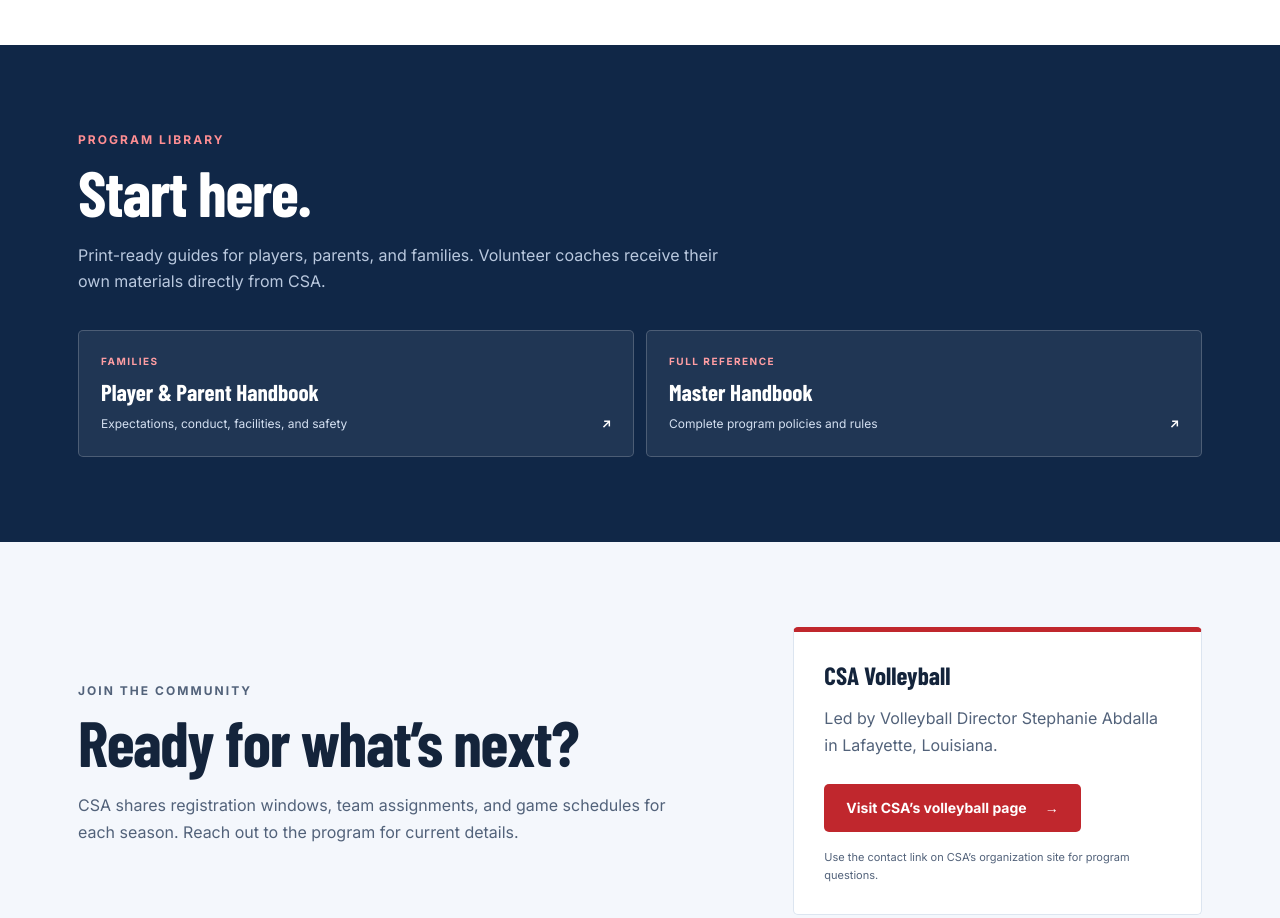
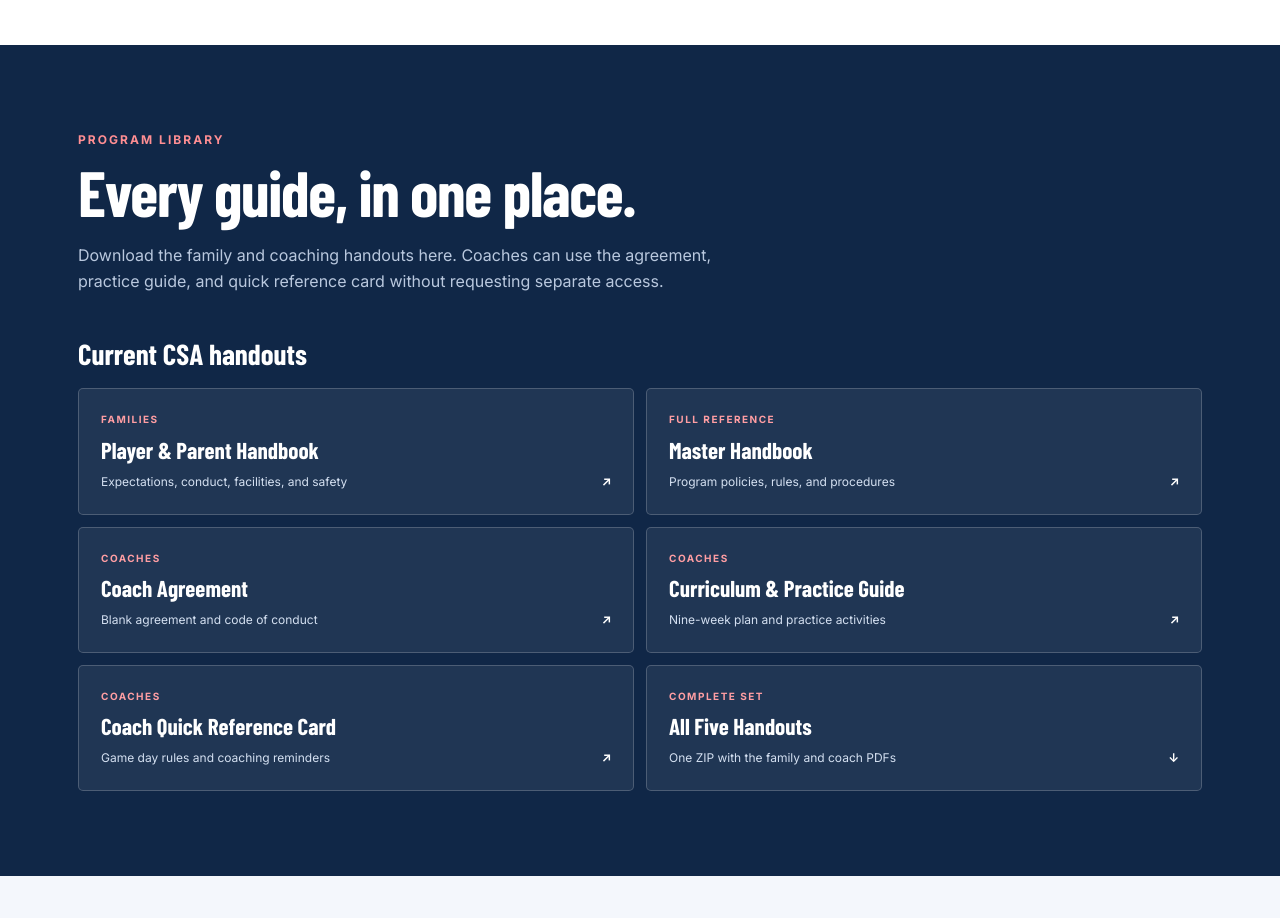
Before and after one commit to OrangeOnyx/csa-volleyball-site, a plain HTML site: page website/index.html in a window 1280 px wide. Shown: the part 2760-3678 px from the top of the page. Drawn offline with nearby package versions, Linux system fonts and the light colour scheme; a web font is replaced by a local one.

Commit message:
Publish all five CSA Volleyball handouts

```diff
--- a/website/index.html
+++ b/website/index.html
@@ -44,7 +44,17 @@
     </div></section>
     <section class="section pale" id="season"><div class="wrap split"><div><p class="kicker">FALL + SPRING</p><h2>A season with a plan.</h2><p>The program handbooks describe a nine-week season with one practice per week and an end-of-season tournament. Coaches use a progression that moves from fundamentals into team play.</p><a class="text-link" href="resources/CSA_Volleyball_Master_Handbook.pdf">Read the program handbook <span aria-hidden="true">→</span></a></div><div class="season-panel"><div class="season-line"><strong>Weeks 1–3</strong><span>Foundation: movement, passing, serving</span></div><div class="season-line"><strong>Weeks 4–6</strong><span>Building skills and court awareness</span></div><div class="season-line"><strong>Weeks 7–9</strong><span>Team play and season finale</span></div><p>Exact dates, practice assignments, game times, and tournament format are set each season.</p></div></div></section>
     <section class="section" id="families"><div class="wrap"><div class="section-intro"><p class="kicker">FOR FAMILIES</p><h2>Know before you go.</h2><p>The handbooks are the detailed reference. Here are the essentials families ask about most.</p></div><div class="family-grid"><article><h3>Where are practices?</h3><p>Program materials identify Comeaux Sports Complex for practices. Confirm your team’s assigned location and time with CSA each season.</p></article><article><h3>Where are games?</h3><p>Program materials identify Earl K. Long Gym on the University of Louisiana at Lafayette campus for games. Follow CSA’s current schedule for venue details.</p></article><article><h3>What should players bring?</h3><p>A water bottle, athletic clothing, and court appropriate shoes. Check the player and parent handbook for uniforms, equipment, and facility expectations.</p></article><article><h3>What about rules and safety?</h3><p>Rules vary by grade. The master handbook covers serving, rotation, conduct, media, and emergency procedures. Coaches and families should review it together.</p></article></div><div class="family-callout"><div><strong>Start with the family handbook.</strong><span>One clear reference for expectations on and off the court.</span></div><a class="button red" href="resources/CSA_Volleyball_Player_Parent_Handbook.pdf">Download PDF <span aria-hidden="true">↓</span></a></div></div></section>
-    <section class="section navy" id="resources"><div class="wrap"><div class="section-intro"><p class="kicker">PROGRAM LIBRARY</p><h2>Start here.</h2><p>Print-ready guides for players, parents, and families. Volunteer coaches receive their own materials directly from CSA.</p></div><div class="resource-grid"><a href="resources/CSA_Volleyball_Player_Parent_Handbook.pdf"><small>FAMILIES</small><strong>Player & Parent Handbook</strong><span>Expectations, conduct, facilities, and safety <b aria-hidden="true">↗</b></span></a><a href="resources/CSA_Volleyball_Master_Handbook.pdf"><small>FULL REFERENCE</small><strong>Master Handbook</strong><span>Complete program policies and rules <b aria-hidden="true">↗</b></span></a></div></div></section>
+    <section class="section navy" id="resources"><div class="wrap"><div class="section-intro"><p class="kicker">PROGRAM LIBRARY</p><h2>Every guide, in one place.</h2><p>Download the family and coaching handouts here. Coaches can use the agreement, practice guide, and quick reference card without requesting separate access.</p></div>
+      <h3 class="resource-heading">Current CSA handouts</h3>
+      <div class="resource-grid">
+        <a href="resources/CSA_Volleyball_Player_Parent_Handbook.pdf"><small>FAMILIES</small><strong>Player &amp; Parent Handbook</strong><span>Expectations, conduct, facilities, and safety <b aria-hidden="true">↗</b></span></a>
+        <a href="resources/CSA_Volleyball_Master_Handbook.pdf"><small>FULL REFERENCE</small><strong>Master Handbook</strong><span>Program policies, rules, and procedures <b aria-hidden="true">↗</b></span></a>
+        <a href="resources/CSA_Volleyball_Coach_Agreement.pdf"><small>COACHES</small><strong>Coach Agreement</strong><span>Blank agreement and code of conduct <b aria-hidden="true">↗</b></span></a>
+        <a href="resources/CSA_Volleyball_Curriculum_Practice_Guide.pdf"><small>COACHES</small><strong>Curriculum &amp; Practice Guide</strong><span>Nine-week plan and practice activities <b aria-hidden="true">↗</b></span></a>
+        <a href="resources/CSA_Volleyball_Coach_Quick_Reference_Card.pdf"><small>COACHES</small><strong>Coach Quick Reference Card</strong><span>Game day rules and coaching reminders <b aria-hidden="true">↗</b></span></a>
+        <a href="resources/CSA_Volleyball_All_Five_Handouts.zip"><small>COMPLETE SET</small><strong>All Five Handouts</strong><span>One ZIP with the family and coach PDFs <b aria-hidden="true">↓</b></span></a>
+      </div>
+    </div></section>
     <section class="section contact" id="contact"><div class="wrap contact-grid"><div><p class="kicker">JOIN THE COMMUNITY</p><h2>Ready for what’s next?</h2><p>CSA shares registration windows, team assignments, and game schedules for each season. Reach out to the program for current details.</p></div><div class="contact-panel"><h3>CSA Volleyball</h3><p>Led by Volleyball Director Stephanie Abdalla in Lafayette, Louisiana.</p><a class="button red" href="https://www.csalaf.com/volleyball/">Visit CSA’s volleyball page <span aria-hidden="true">→</span></a><small>Use the contact link on CSA’s organization site for program questions.</small></div></div></section>
   </main>
   <footer><div class="wrap footer-inner"><div><strong>CSA VOLLEYBALL</strong><span>Cajun Sports Association · Lafayette, Louisiana</span></div><a href="#top">Back to top ↑</a></div></footer>
```
Also changed, not shown: website/styles.css, 4 other files.
